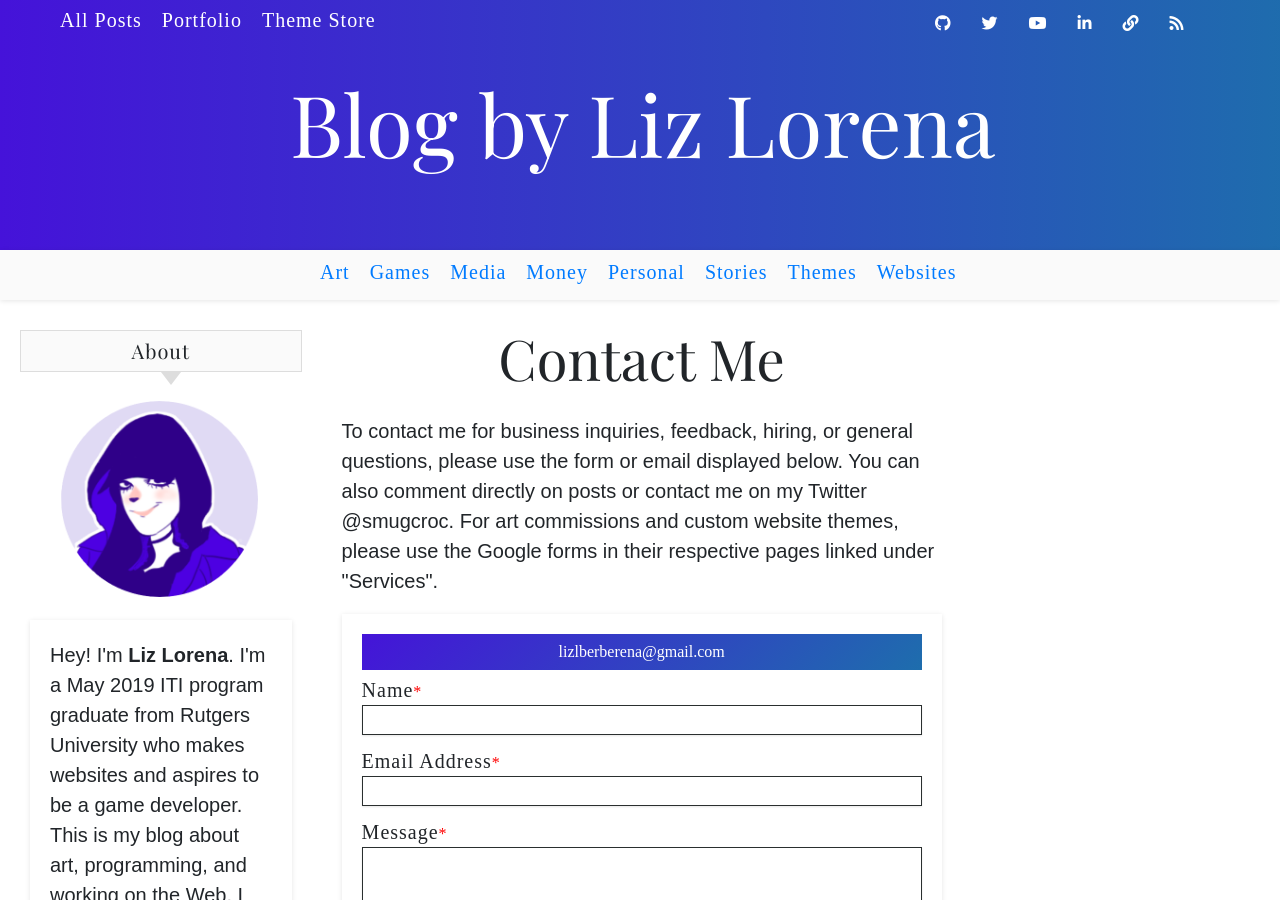
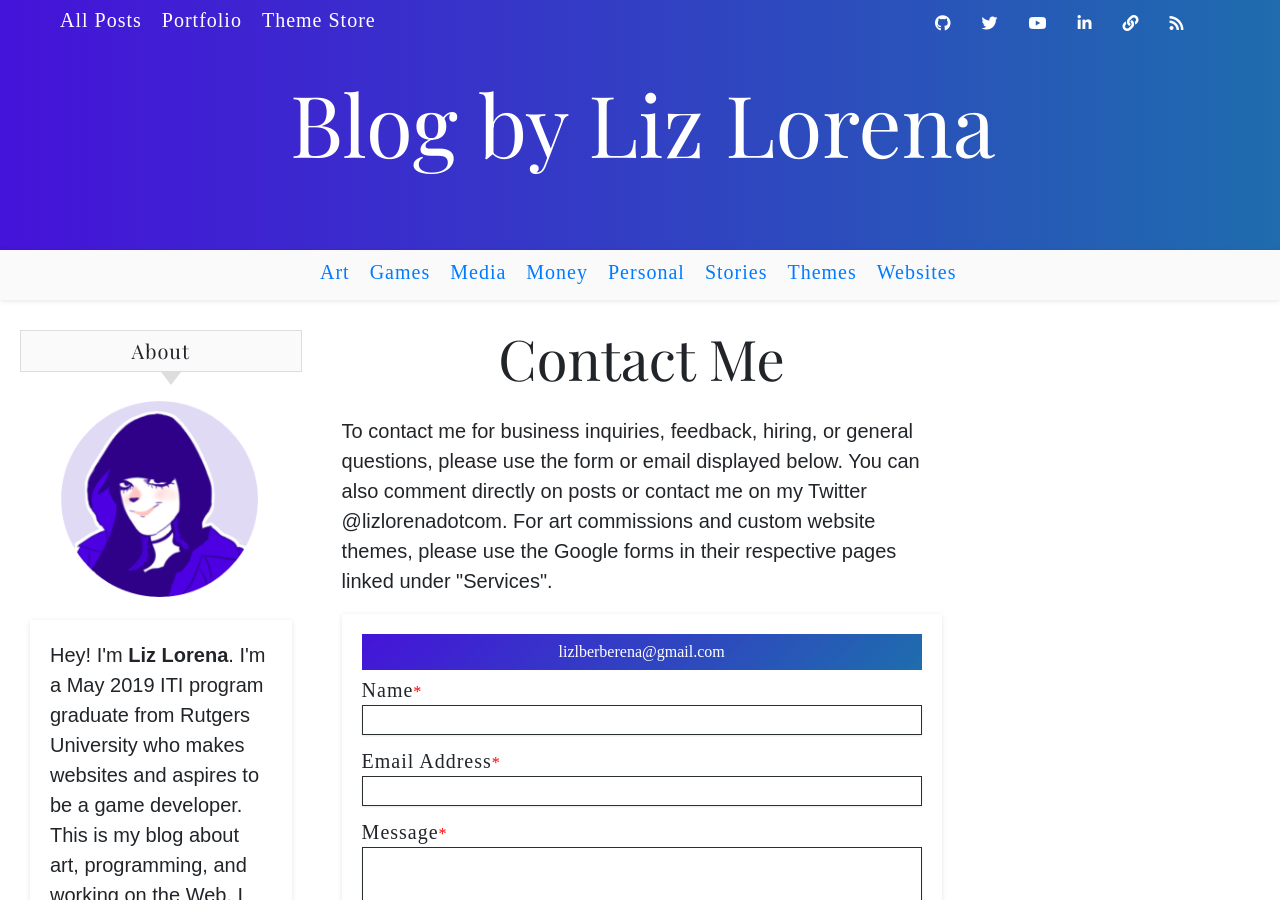
Before and after one commit to byliz/blog, a Jekyll site: the page built from contact/index.html, in a window 1280 px wide and 900 px high. Built offline with Jekyll 4.4.1, drawn with Linux system fonts in a browser that asks for light colours; nearby versions of some CDN libraries.

Commit message:
Update index.html

```diff
--- a/contact/index.html
+++ b/contact/index.html
@@ -5,7 +5,7 @@ title: Contact Me |
 
 <h1>Contact Me</h1>
 
-<p><first-letter>T</first-letter>o contact me for business inquiries, feedback, hiring, or general questions, please use the form or email displayed below. You can also comment directly on posts or contact me on my Twitter @smugcroc. For art commissions and custom website themes, please use the Google forms in their respective pages linked under "Services".</p>
+<p><first-letter>T</first-letter>o contact me for business inquiries, feedback, hiring, or general questions, please use the form or email displayed below. You can also comment directly on posts or contact me on my Twitter @lizlorenadotcom. For art commissions and custom website themes, please use the Google forms in their respective pages linked under "Services".</p>
 
 <div id="contact">
 
```
